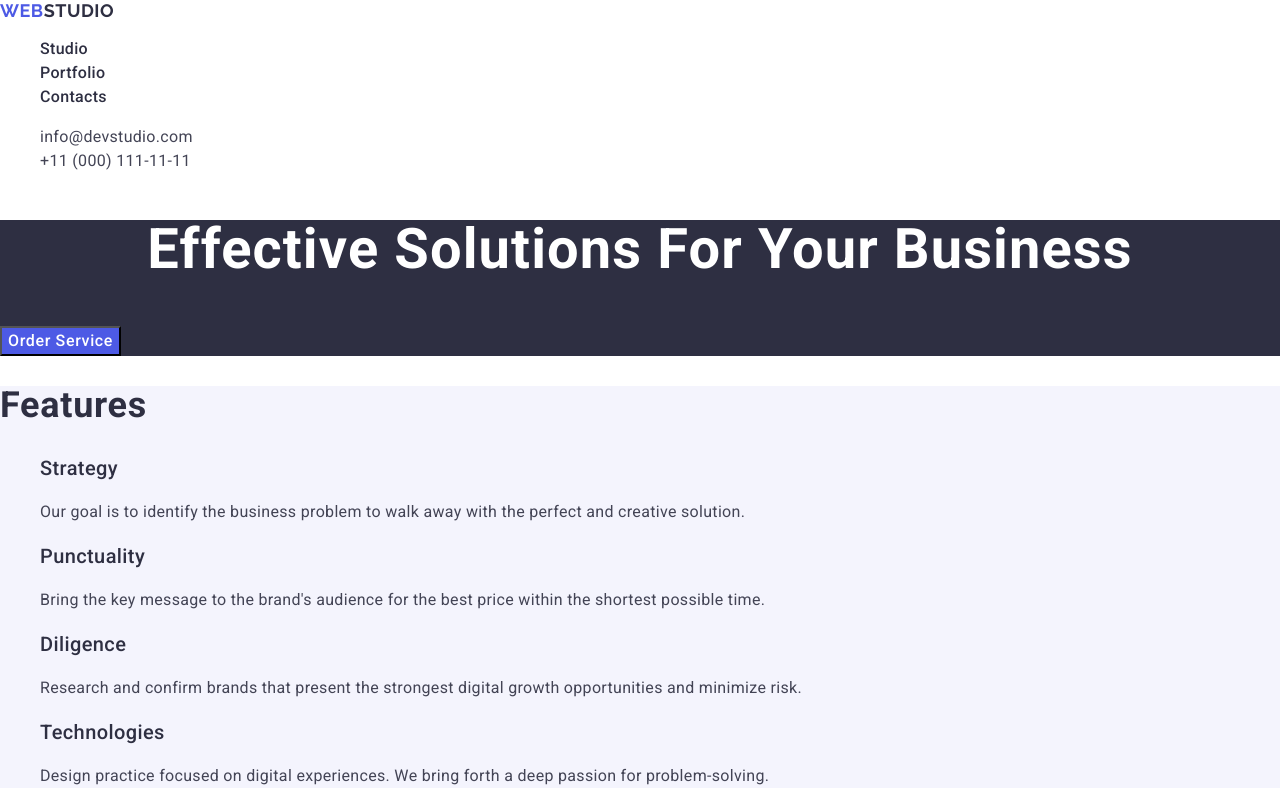
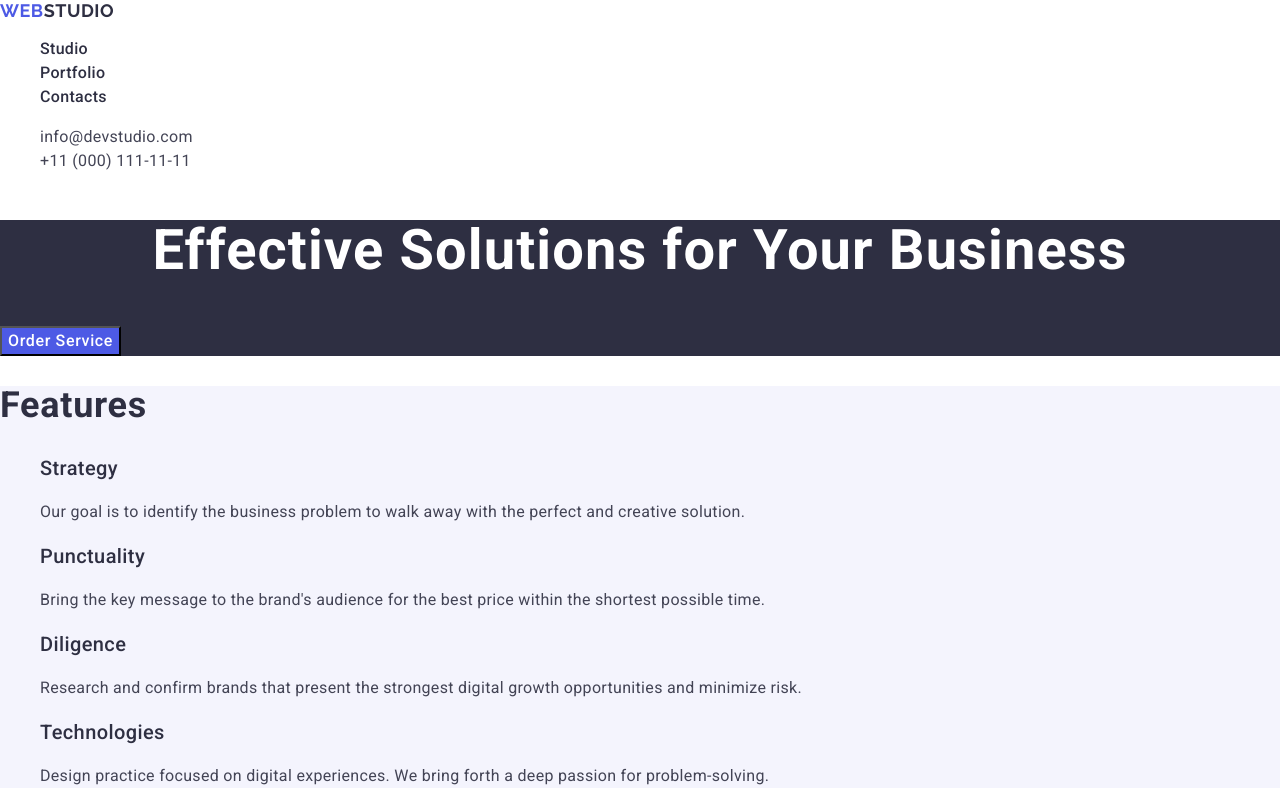
Before and after one commit to Stanislav-vol05/goit-markup-hw-02, a plain HTML site: page index.html in a window 1280 px wide. Shown: the top 800 px of the page. Drawn offline with nearby package versions, Linux system fonts and the light colour scheme.

Commit message:
Update styles.css

```diff
--- a/css/styles.css
+++ b/css/styles.css
@@ -71,10 +71,9 @@ a {
 .main-title {
   font-weight: 700;
   font-size: 56px;
-  line-height: 1.07;
+  line-height: 1.07143;
   letter-spacing: 0.02em;
   text-align: center;
-  text-transform: capitalize;
   color: #fff;
 }
 .text-section {
```
